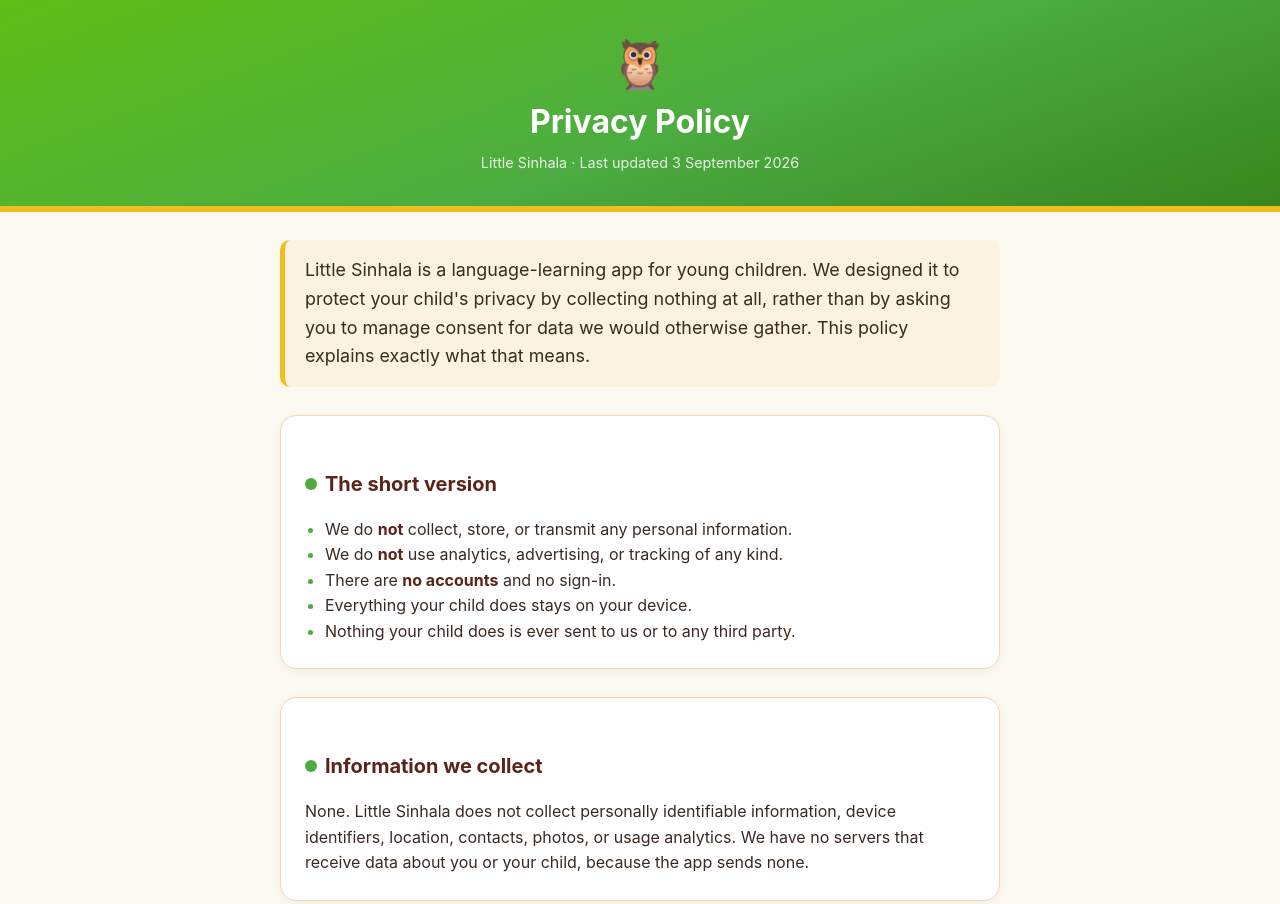
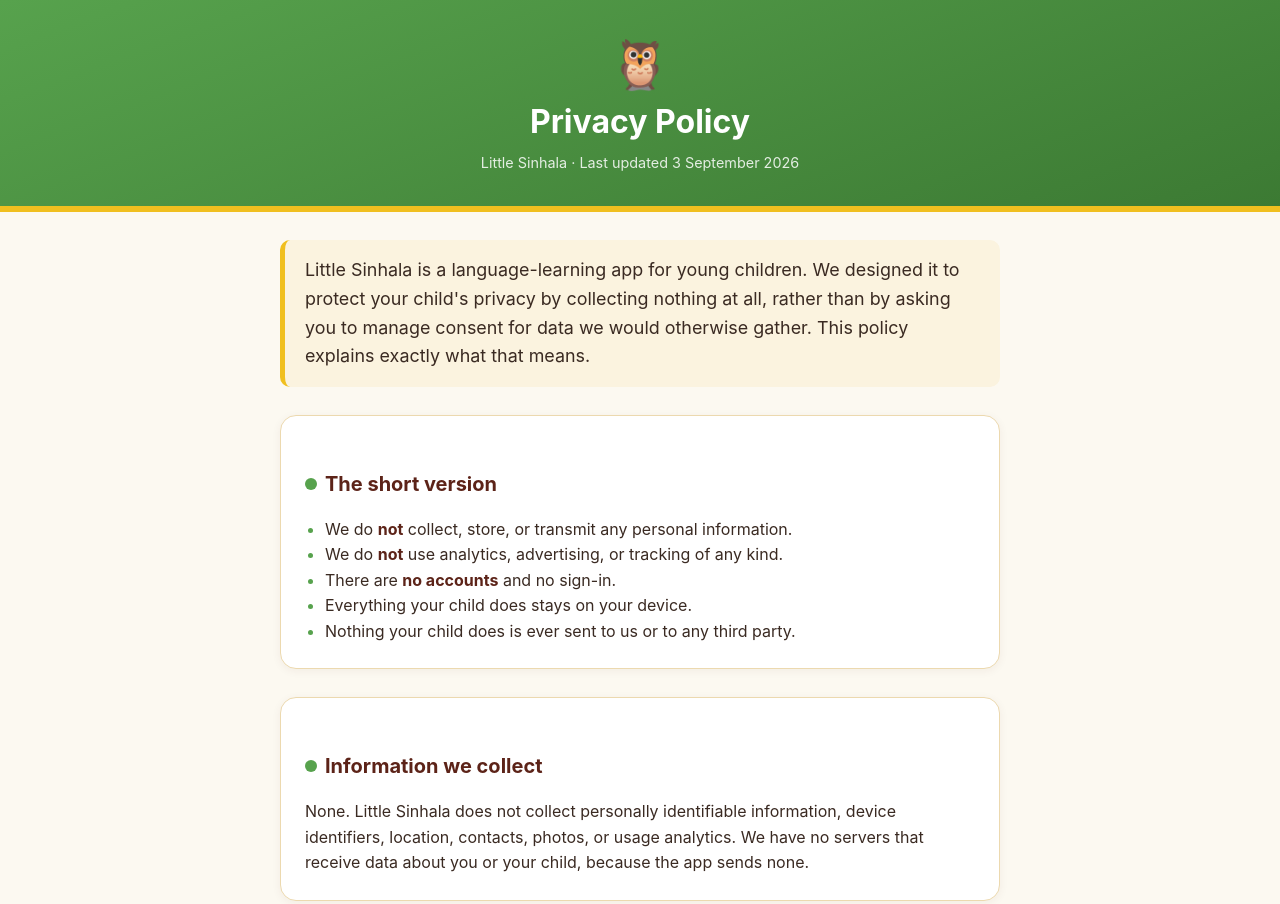
Before and after one commit to dinukasoysa/little-sinhala-docs, a plain HTML site: page privacy-policy.html in a window 1280 px wide. Shown: the top 904 px of the page. Drawn offline with Linux system fonts and the light colour scheme.

Commit message:
Soften banner green

```diff
--- a/privacy-policy.html
+++ b/privacy-policy.html
@@ -8,9 +8,9 @@
     :root {
       color-scheme: light dark;
       /* Palette drawn from the app icon + SemanticColor tokens */
-      --green:        #4CAD40; /* SemanticColor.primary — leaf green */
+      --green:        #57A24D; /* softened leaf green (from SemanticColor.primary) */
       --green-bright: #5FBF17; /* icon background */
-      --green-dark:   #38851E; /* SemanticColor.primaryDark */
+      --green-dark:   #3C7A33; /* softened SemanticColor.primaryDark */
       --brown:        #A05C4E; /* owl body */
       --brown-dark:   #5C2318; /* owl outline */
       --gold:         #F0BF1F; /* SemanticColor.celebration — beak/feet */
@@ -32,7 +32,7 @@
     .wrap { max-width: 760px; margin: 0 auto; padding: 0 1.25rem 4rem; }
 
     .banner {
-      background: linear-gradient(160deg, var(--green-bright) 0%, var(--green) 55%, var(--green-dark) 100%);
+      background: linear-gradient(160deg, var(--green) 0%, var(--green-dark) 100%);
       color: #fff; text-align: center;
       padding: 2.5rem 1.25rem 2rem;
       border-bottom: 6px solid var(--gold);
```
Also changed, not shown: support.html (+3 -3 lines).
